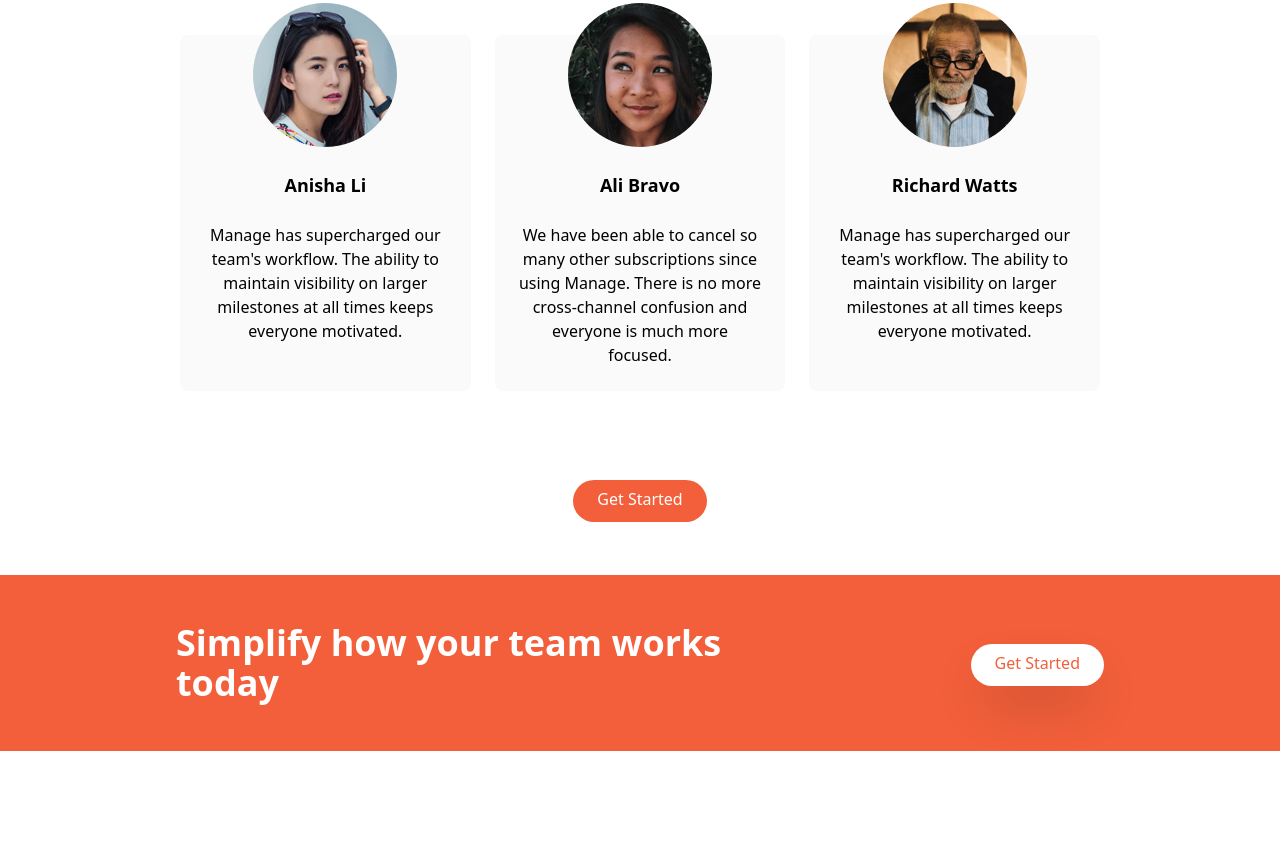
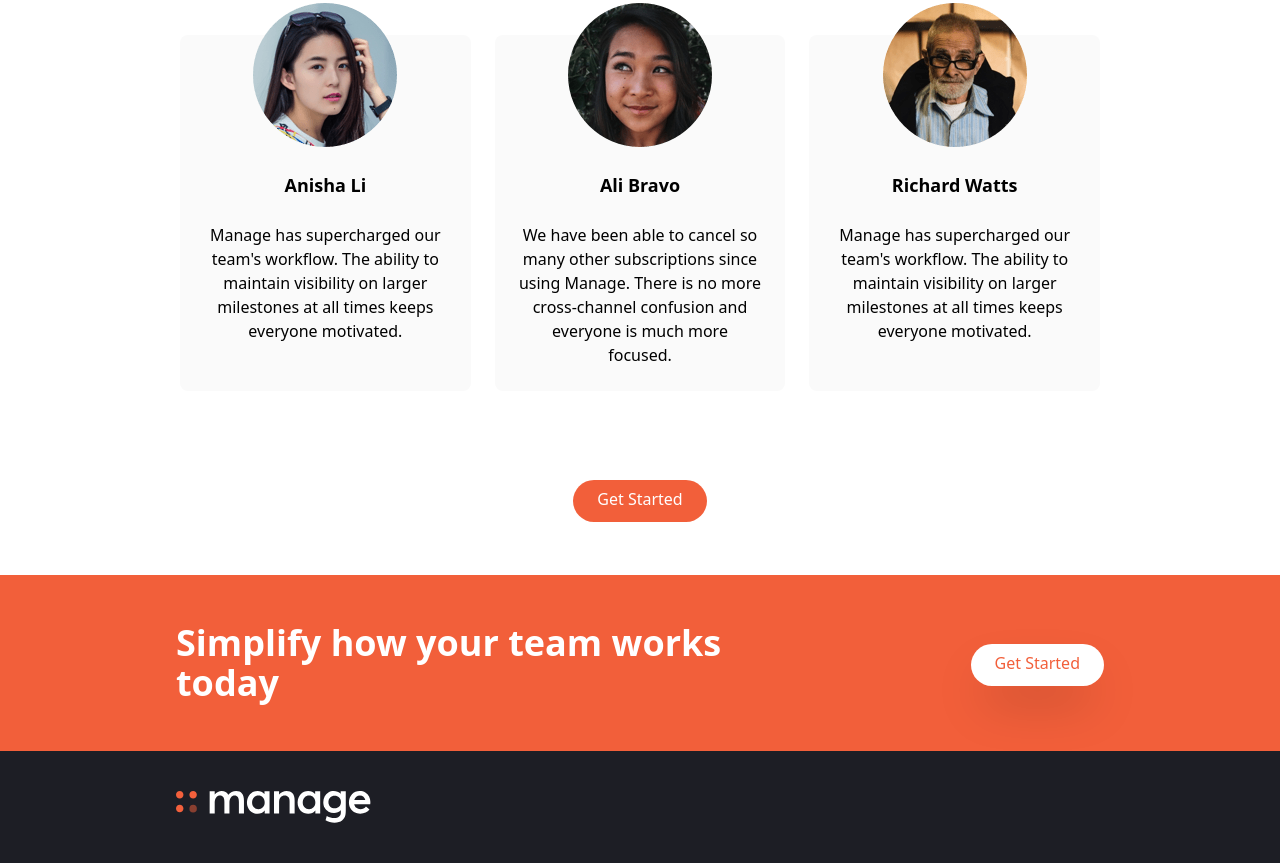
Before and after one commit to Nebenmor/Manage2, a website: page public/index.html in a window 1280 px wide. Shown: the part 1337-2200 px from the top of the page. Before the commit the page ends 2088 px from the top, so only its background shows below. Drawn offline with Linux system fonts and the light colour scheme.

Commit message:
implement footer section

```diff
--- a/public/index.html
+++ b/public/index.html
@@ -204,6 +204,16 @@
          </div>
        </section>
 
+       <!-- Footer Section -->
+        <footer class="bg-veryDarkBlue">
+            <!-- Flex Container -->
+            <div class="container flex flex-col-reverse justify-between px-6 py-10 mx-auto space-y-8 md:flex-row md:space-y-0">
+                <!-- Logo and Social links container -->
+                 <div class="flex flex-col-reverse items-center justify-between space-y-12 md:flex-col md:space-y-0 md:items-start">
+                    <div>
+                        <img src="./img/logo-white.svg" alt="" class="h-8">
+                    </div>
 
+        </footer>
 </body>
 </html>
```
